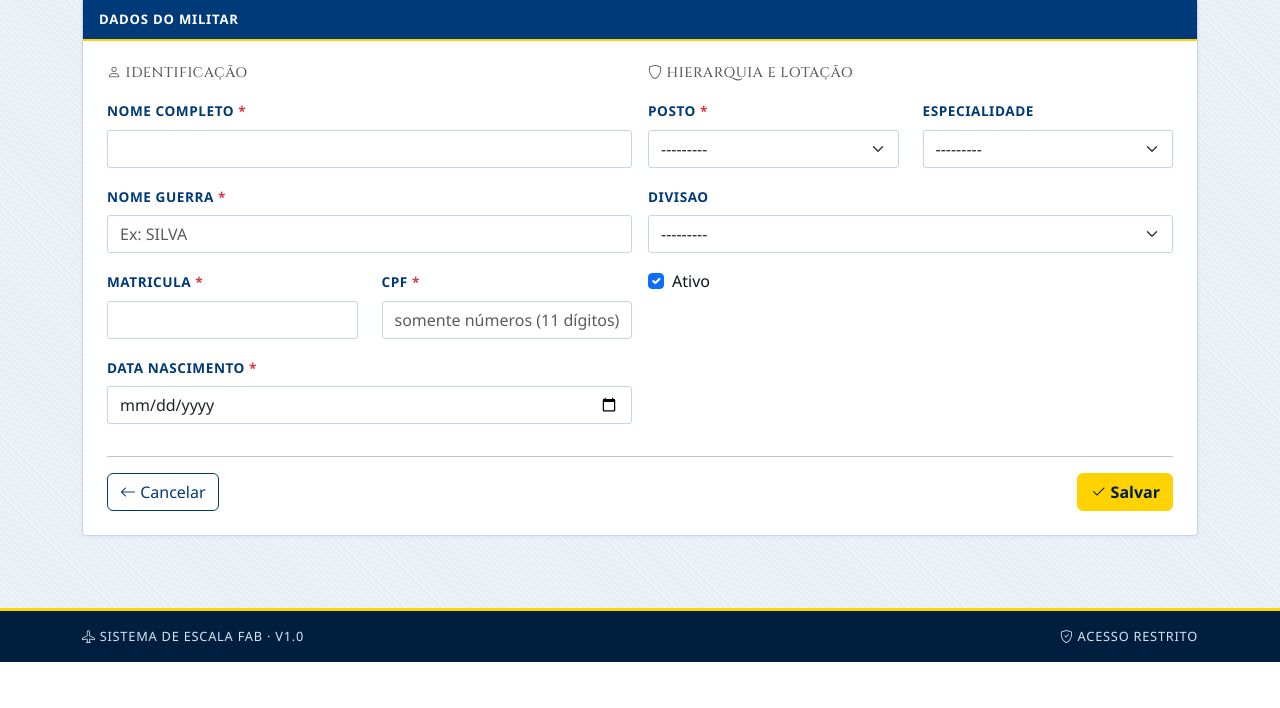
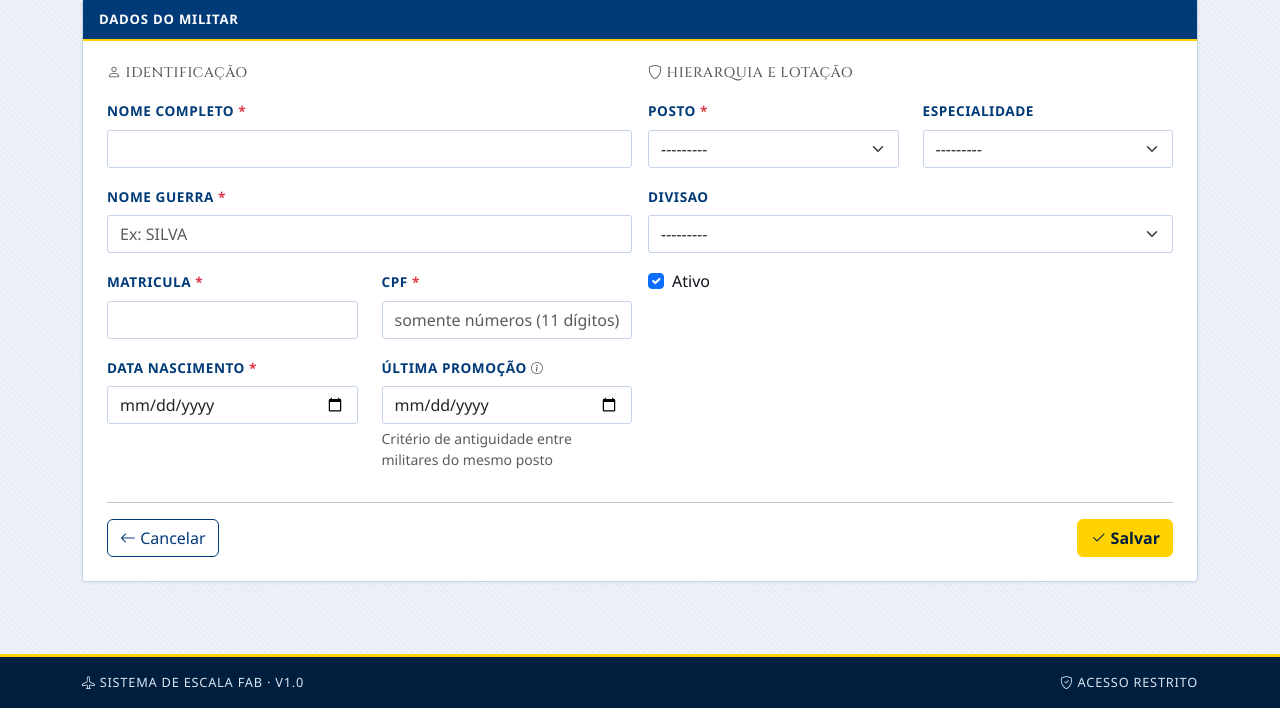
Before and after one commit to ceciliaamaro-la/escala, a Django app: page /militares/novo/ in a window 1280 px wide; the page is wider, and only the part inside the window is pictured. Shown: the part 261-969 px from the top of that part. Before the commit the page ends 923 px from the top of that part, so only its background shows below. Run offline with Django 5.2, Linux system fonts and the light colour scheme; a user stored in the database is signed in; data comes from the database, SQL or seed files in the repository; both versions use the stored data as it was after the commit.

Commit message:
Add promotion date to determine military seniority
Add `data_ultima_promocao` field to the `Militar` model, update forms and views to include it, and adjust ordering logic across the system to use it as a tiebreaker for seniority.

Replit-Commit-Author: Agent
Replit-Commit-Session-Id: a81a7279-a7ef-4bcd-8139-f74b982e2675
Replit-Commit-Checkpoint-Type: full_checkpoint
Replit-Commit-Event-Id: 22e1db32-23fe-4df8-a2eb-0515fa7aa495
Replit-Commit-Screenshot-Url: https://storage.googleapis.com/screenshot-production-us-central1/d8a28feb-c897-40bf-baa5-bc0d61ca6e06/a81a7279-a7ef-4bcd-8139-f74b982e2675/YXxUDO6
Replit-Helium-Checkpoint-Created: true

```diff
--- a/escalas/forms_cadastro.py
+++ b/escalas/forms_cadastro.py
@@ -142,12 +142,17 @@ class MilitarForm(BootstrapFormMixin, forms.ModelForm):
             'posto', 'especialidade', 'divisao',
             'nome_guerra', 'nome_completo',
             'cpf', 'matricula', 'data_nascimento',
+            'data_ultima_promocao',
             'ativo',
         ]
         widgets = {
             'data_nascimento': forms.DateInput(attrs={'type': 'date'}),
+            'data_ultima_promocao': forms.DateInput(attrs={'type': 'date'}),
             'cpf': forms.TextInput(attrs={'placeholder': 'somente números (11 dígitos)'}),
             'nome_guerra': forms.TextInput(attrs={'placeholder': 'Ex: SILVA'}),
+        }
+        labels = {
+            'data_ultima_promocao': 'Última promoção',
         }
 
     def __init__(self, *args, om=None, **kwargs):
@@ -316,7 +321,7 @@ class IndisponibilidadeRegistrarForm(BootstrapFormMixin, forms.ModelForm):
             self.fields['militar'].queryset = (
                 Militar.objects.filter(organizacao_militar=om, ativo=True)
                 .select_related('posto')
-                .order_by('posto__ordem_hierarquica', 'nome_guerra')
+                .order_by('posto__ordem_hierarquica', 'data_ultima_promocao', 'nome_guerra')
             )
         if militar_fixo:
             self.fields['militar'].initial = militar_fixo
--- a/escalas/models.py
+++ b/escalas/models.py
@@ -400,6 +400,16 @@ class Militar(models.Model):
 
     data_nascimento = models.DateField(
         help_text="Data de nascimento"
+    )
+
+    data_ultima_promocao = models.DateField(
+        null=True,
+        blank=True,
+        help_text=(
+            "Data da última promoção ao posto atual. "
+            "Usada como critério de antiguidade quando dois militares têm o mesmo posto: "
+            "a data mais antiga indica o militar mais antigo."
+        )
     )
 
     # Vínculo com usuário do sistema (login próprio do militar)
--- a/escalas/views.py
+++ b/escalas/views.py
@@ -532,7 +532,7 @@ def militar_listar(request):
     if posto_filtro:
         militares_qs = militares_qs.filter(posto_id=posto_filtro)
 
-    militares_qs = militares_qs.order_by('-posto__ordem_hierarquica', 'nome_guerra')
+    militares_qs = militares_qs.order_by('-posto__ordem_hierarquica', 'data_ultima_promocao', 'nome_guerra')
     militares = list(militares_qs)
 
     divisoes = (
@@ -869,11 +869,12 @@ def indisponibilidade_listar(request):
         militares = (
             Militar.objects.filter(organizacao_militar=om, ativo=True)
             .select_related('posto')
-            .order_by('posto__ordem_hierarquica', 'nome_guerra')
+            .order_by('posto__ordem_hierarquica', 'data_ultima_promocao', 'nome_guerra')
         ) if om else []
         filtro_mil = request.GET.get('militar', '')
         if filtro_mil:
             indisp = indisp.filter(militar_id=filtro_mil)
+
 
     return render(request, 'indisponibilidade/listar.html', {
         'indisp': indisp,
@@ -1233,7 +1234,7 @@ def escala_gerar(request, escala_id):
         lista_militares = list(
             Militar.objects.filter(organizacao_militar=om, ativo=True)
             .select_related('posto')
-            .order_by('posto__ordem_hierarquica', 'nome_guerra')
+            .order_by('posto__ordem_hierarquica', 'data_ultima_promocao', 'nome_guerra')
         )
 
         if not lista_militares:
@@ -1462,7 +1463,7 @@ def escala_matriz(request, escala_id):
     militares = list(
         Militar.objects.filter(organizacao_militar=om, ativo=True)
         .select_related('posto')
-        .order_by('posto__ordem_hierarquica', 'nome_guerra')
+        .order_by('posto__ordem_hierarquica', 'data_ultima_promocao', 'nome_guerra')
     )
 
     # Dias do calendário do mês
--- a/templates/cadastro/militar_form.html
+++ b/templates/cadastro/militar_form.html
@@ -35,10 +35,23 @@
                             {% for e in form.cpf.errors %}<div class="text-danger small">{{ e }}</div>{% endfor %}
                         </div>
                     </div>
-                    <div class="mb-3">
-                        <label class="form-label" for="{{ form.data_nascimento.id_for_label }}">{{ form.data_nascimento.label }} <span class="text-danger">*</span></label>
-                        {{ form.data_nascimento }}
-                        {% for e in form.data_nascimento.errors %}<div class="text-danger small">{{ e }}</div>{% endfor %}
+                    <div class="row">
+                        <div class="col-md-6 mb-3">
+                            <label class="form-label" for="{{ form.data_nascimento.id_for_label }}">{{ form.data_nascimento.label }} <span class="text-danger">*</span></label>
+                            {{ form.data_nascimento }}
+                            {% for e in form.data_nascimento.errors %}<div class="text-danger small">{{ e }}</div>{% endfor %}
+                        </div>
+                        <div class="col-md-6 mb-3">
+                            <label class="form-label" for="{{ form.data_ultima_promocao.id_for_label }}">
+                                {{ form.data_ultima_promocao.label }}
+                                <span class="text-muted small" title="Data mais antiga = mais antigo no posto">
+                                    <i class="bi bi-info-circle"></i>
+                                </span>
+                            </label>
+                            {{ form.data_ultima_promocao }}
+                            {% for e in form.data_ultima_promocao.errors %}<div class="text-danger small">{{ e }}</div>{% endfor %}
+                            <div class="form-text text-muted">Critério de antiguidade entre militares do mesmo posto</div>
+                        </div>
                     </div>
                 </div>
                 <div class="col-md-6">
--- a/templates/cadastro/militar_list.html
+++ b/templates/cadastro/militar_list.html
@@ -84,6 +84,7 @@
                 <th class="d-none d-lg-table-cell">Nome completo</th>
                 <th style="width:110px;" class="d-none d-md-table-cell">Matrícula</th>
                 <th style="width:80px;" class="d-none d-md-table-cell">Divisão</th>
+                <th style="width:105px;" class="d-none d-xl-table-cell" title="Data da última promoção ao posto — mais antiga = mais antigo">Ult. Promoção</th>
                 {% for ts in tipos_servico %}
                     <th class="text-center" style="width:70px;" title="{{ ts.nome }}">
                         <span class="badge rounded-pill"
@@ -107,6 +108,11 @@
                 <td class="text-muted d-none d-lg-table-cell">{{ m.nome_completo }}</td>
                 <td class="d-none d-md-table-cell"><code>{{ m.matricula }}</code></td>
                 <td class="d-none d-md-table-cell">{{ m.divisao.sigla|default:"—" }}</td>
+                <td class="d-none d-xl-table-cell text-muted small">
+                    {% if m.data_ultima_promocao %}
+                        {{ m.data_ultima_promocao|date:"d/m/Y" }}
+                    {% else %}—{% endif %}
+                </td>
                 {% for c in linha.celulas %}
                     <td class="text-center">
                         <span class="fw-bold">{{ c.valor }}</span>
```
Also changed, not shown: replit.md (+8 -9 lines), templates/cadastro/militar_detail.html (+13 -0 lines), db.sqlite3, escalas/migrations/0008_add_data_ultima_promocao_to_militar.py (added).
